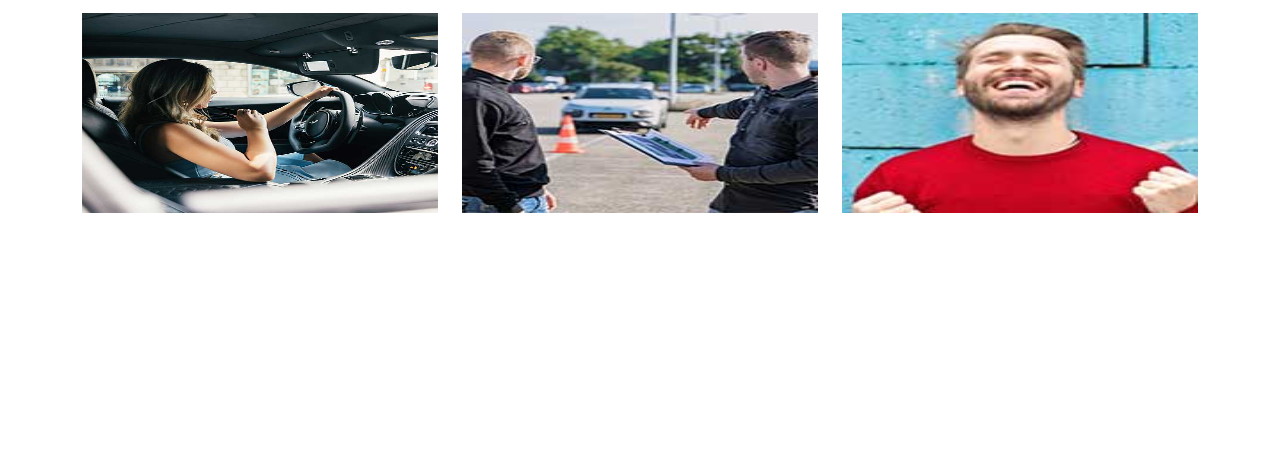
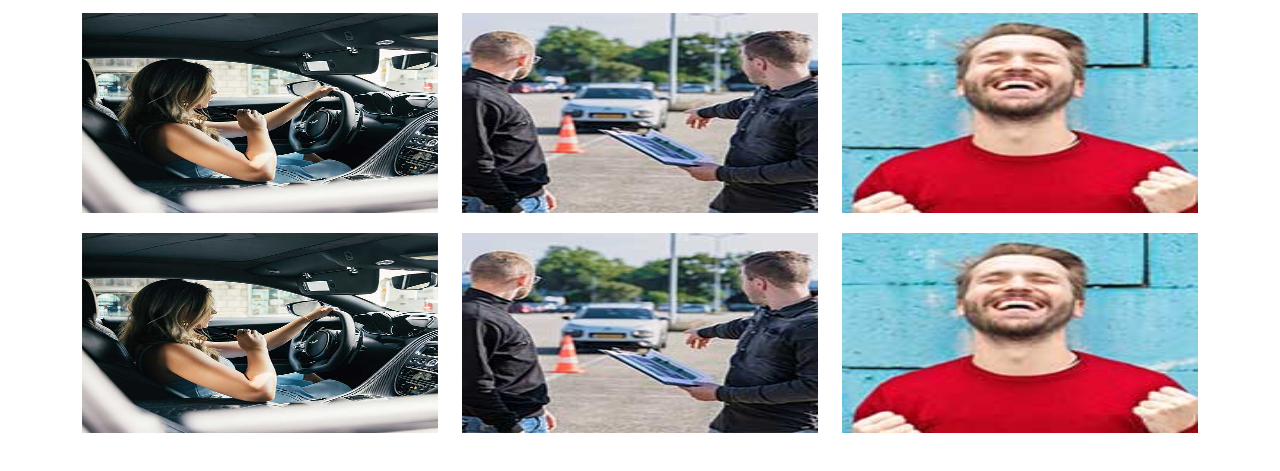
Before and after one commit to Mirza014/2204E, a plain HTML site: page index.html in a window 1280 px wide. Shown: the part 63-534 px from the top of the page. Drawn offline with nearby package versions, Linux system fonts and the light colour scheme.

Commit message:
Update index.html

```diff
--- a/index.html
+++ b/index.html
@@ -11,6 +11,7 @@
   <link rel="stylesheet" href="https://cdn.jsdelivr.net/npm/bootstrap@5.2.0/dist/css/bootstrap.min.css"
     integrity="sha384-gH2yIJqKdNHPEq0n4Mqa/HGKIhSkIHeL5AyhkYV8i59U5AR6csBvApHHNl/vI1Bx" crossorigin="anonymous">
 <link rel="stylesheet" href="style.css">
+
 </head>
 
 <body>
@@ -67,6 +68,26 @@
 
     </div>
 </div>
+<div class="container">
+
+    <div class="row">
+        <div class="col-lg-4">
+
+            <img src="about-1.jpg" width="100%" height="200px" alt="">
+        </div>
+        <div class="col-lg-4">
+
+            <img src="about-2.jpg" width="100%" height="200px" alt="">
+        </div>
+
+        <div class="col-lg-4">
+
+            <img src="testimonial-1.jpg" width="100%" height="200px" alt="">
+        </div>
+
+    </div>
+</div>
+
 
 
 
```
